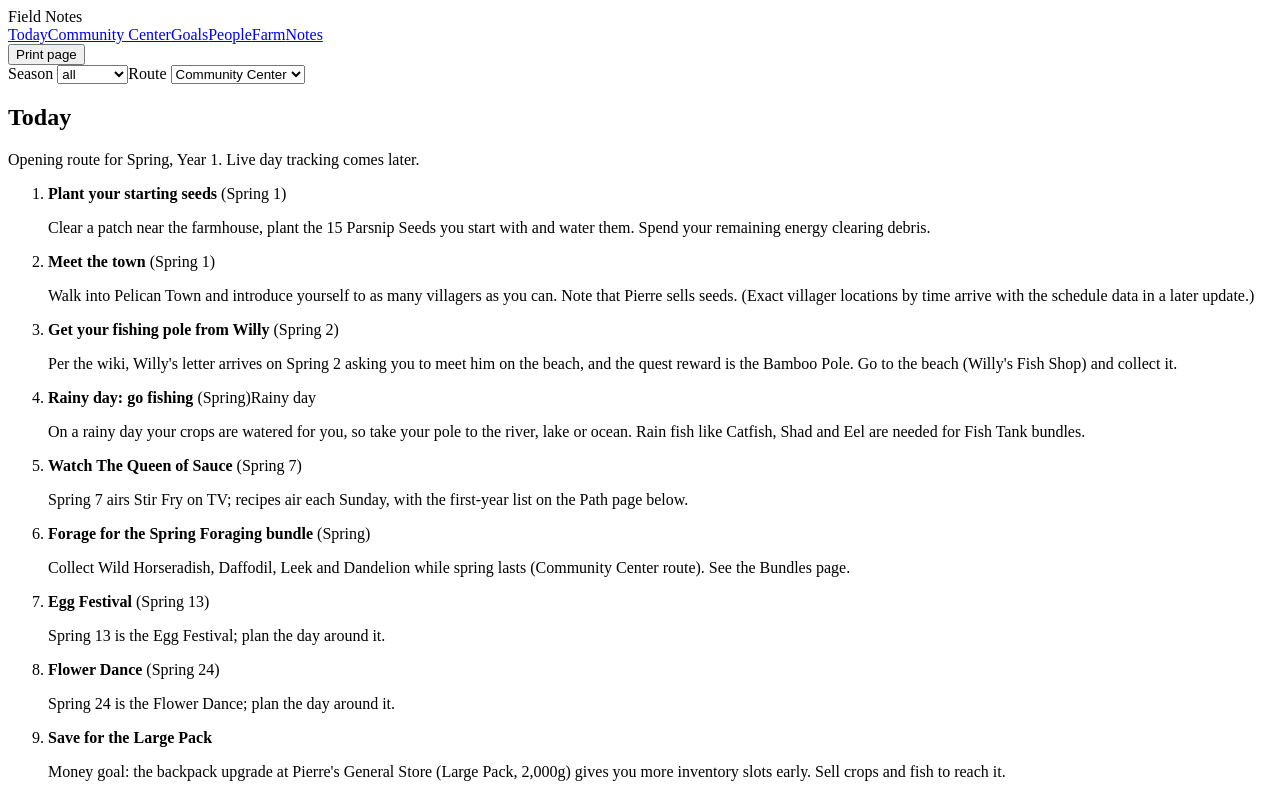
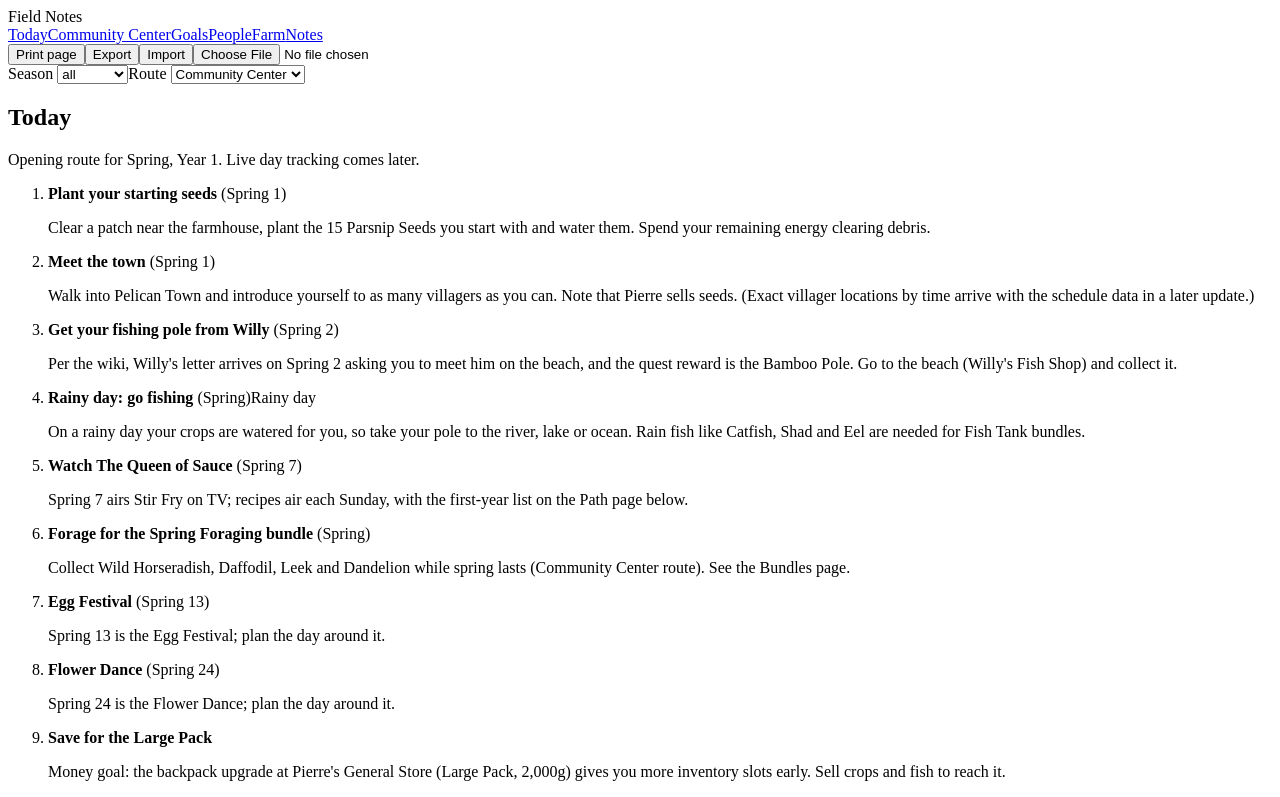
Before and after one commit to amichael33/field-notes_stardew, a React (Vite) app: page /#/today in a window 1280 px wide. Shown: the top 797 px of the page. Built offline with nearby package versions, Linux system fonts and the light colour scheme; the HTML template or start-up script is replaced by a standard one.

Commit message:
feat: add export and import of saved progress

```diff
--- a/src/components/Layout.tsx
+++ b/src/components/Layout.tsx
@@ -1,4 +1,6 @@
+import { useRef, useState, type ChangeEvent } from 'react'
 import { NavLink, Outlet } from 'react-router-dom'
+import { useSave } from '../state/SaveContext'
 import SeasonFilter from './SeasonFilter'
 import RouteToggle from './RouteToggle'
 
@@ -11,7 +13,47 @@ const TABS = [
   { to: '/notes', label: 'Notes' },
 ]
 
+function readFile(file: File): Promise<string> {
+  if (typeof file.text === 'function') return file.text()
+  return new Promise((resolve, reject) => {
+    const reader = new FileReader()
+    reader.onload = () => resolve(String(reader.result))
+    reader.onerror = () => reject(reader.error)
+    reader.readAsText(file)
+  })
+}
+
 export default function Layout() {
+  const { exportSave, importSave, saveError } = useSave()
+  const [message, setMessage] = useState('')
+  const fileInput = useRef<HTMLInputElement>(null)
+
+  function handleExport() {
+    const blob = new Blob([exportSave()], { type: 'application/json' })
+    const url = URL.createObjectURL(blob)
+    const a = document.createElement('a')
+    a.href = url
+    a.download = 'field-notes-save.json'
+    document.body.appendChild(a)
+    a.click()
+    a.remove()
+    URL.revokeObjectURL(url)
+    setMessage('Exported field-notes-save.json')
+  }
+
+  async function handleImport(e: ChangeEvent<HTMLInputElement>) {
+    const input = e.target
+    const file = input.files?.[0]
+    if (!file) return
+    try {
+      const result = importSave(await readFile(file))
+      setMessage(result.ok ? 'Imported your saved progress.' : `Import failed. ${result.error}`)
+    } catch {
+      setMessage('Import failed. The file could not be read.')
+    }
+    input.value = ''
+  }
+
   return (
     <div className="app">
       <header className="site-header">
@@ -28,7 +70,26 @@ export default function Layout() {
             <button type="button" className="btn" onClick={() => window.print()}>
               Print page
             </button>
+            <button type="button" className="btn" onClick={handleExport}>
+              Export
+            </button>
+            <button type="button" className="btn" onClick={() => fileInput.current?.click()}>
+              Import
+            </button>
+            <input
+              ref={fileInput}
+              type="file"
+              accept="application/json,.json"
+              aria-label="Import save file"
+              className="visually-hidden"
+              tabIndex={-1}
+              onChange={handleImport}
+            />
           </div>
+        </div>
+        <div className="header-status">
+          {saveError && <span>Couldn't save. Your progress may be lost when you close this tab.</span>}
+          <span role="status">{message}</span>
         </div>
       </header>
       <main>
--- a/src/styles.css
+++ b/src/styles.css
@@ -109,3 +109,17 @@ select {
   body { background: #fff; }
   .card { border: 0; padding: 0; }
 }
+
+.visually-hidden {
+  position: absolute;
+  width: 1px;
+  height: 1px;
+  margin: -1px;
+  padding: 0;
+  overflow: hidden;
+  clip: rect(0, 0, 0, 0);
+  white-space: nowrap;
+  border: 0;
+}
+.header-status { max-width: 1120px; margin: 0 auto; padding: 0 16px 8px; display: flex; gap: 12px; flex-wrap: wrap; font-size: 14px; color: #dde6d5; }
+.header-status:empty { display: none; }
```
Also changed, not shown: 1 other file (tests, documents, lock files or other folders).
